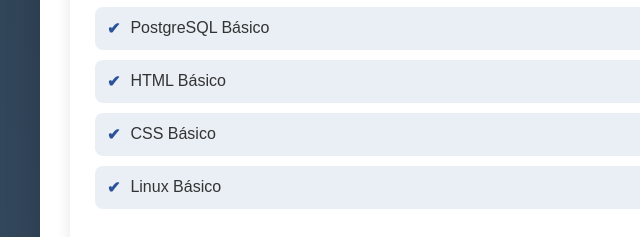
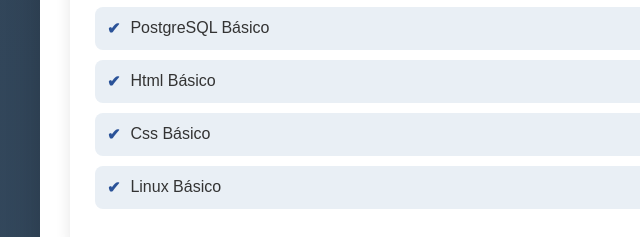
Before and after one commit to programandounsue/PortafolioAley, a plain HTML site: page index.html in a window 1280 px wide. Shown: the part 1230-1467 px from the top of the page, 120-760 px from the left. Drawn offline with Linux system fonts and the light colour scheme.

Commit message:
Update index.html

```diff
--- a/index.html
+++ b/index.html
@@ -33,8 +33,8 @@
                 <li>Python Básico</li>
                 <li>Django Básico</li>
                 <li>PostgreSQL Básico</li>
-                <li>HTML Básico</li>
-                <li>CSS Básico</li>
+                <li>Html Básico</li>
+                <li>Css Básico</li>
                 <li>Linux Básico</li>
 
             </ul>
```
